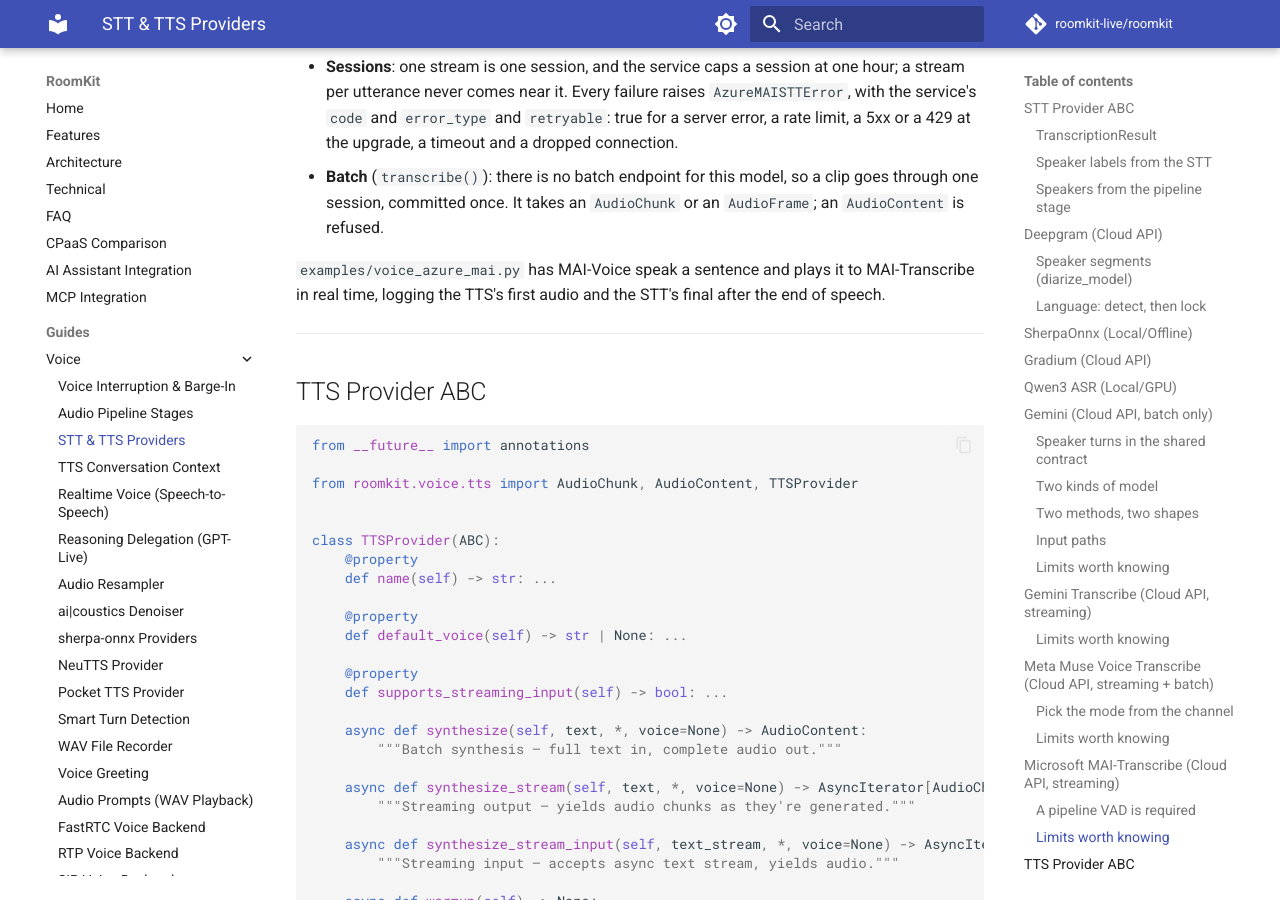
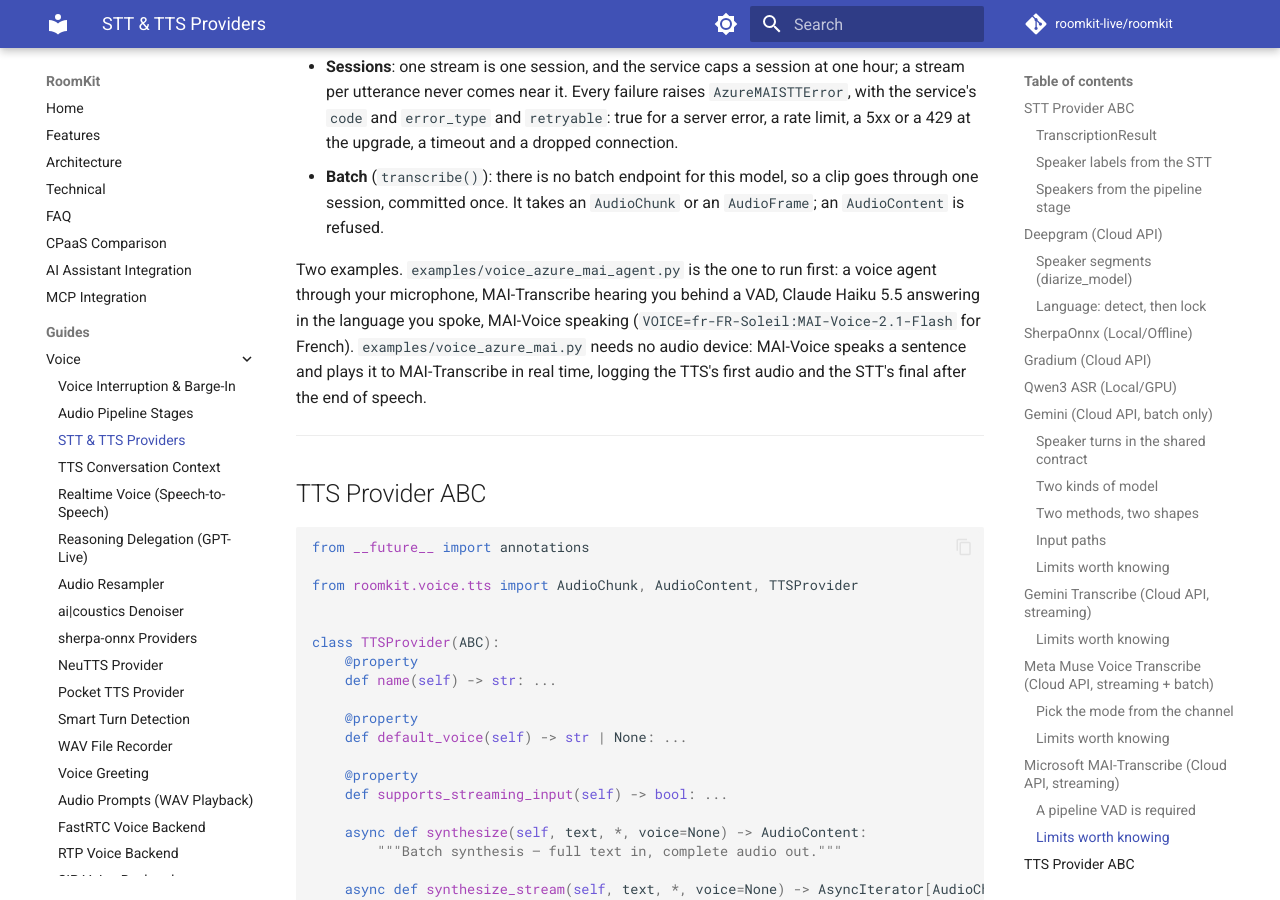
Before and after one commit to roomkit-live/roomkit-docs, an MkDocs documentation site: the page built from docs/guides/stt-tts-providers.md, in a window 1280 px wide and 900 px high, scrolled down 20822 px. Built offline with MkDocs 1.6.1 and Material for MkDocs 9.7.7, drawn with Linux system fonts in a browser that asks for light colours; comment, search, counter and statistics services are not loaded; some of the changed text lies outside the part shown.

Commit message:
docs(voice): the MAI voice agent example, the one to run first (RMK-608)
The guide's MAI-Transcribe and Azure Speech sections name examples/voice_azure_mai_agent.py: a microphone voice agent hearing with MAI-Transcribe behind a VAD, answering with Claude Haiku 5.5, speaking with MAI-Voice; the round trip stays the one for a machine with no audio device.

```diff
--- a/docs/guides/stt-tts-providers.md
+++ b/docs/guides/stt-tts-providers.md
@@ -875,7 +875,11 @@ the service bills per hour of audio sent.
   clip goes through one session, committed once. It takes an `AudioChunk` or
   an `AudioFrame`; an `AudioContent` is refused.
 
-`examples/voice_azure_mai.py` has MAI-Voice speak a sentence and plays it to
+Two examples. `examples/voice_azure_mai_agent.py` is the one to run first: a
+voice agent through your microphone, MAI-Transcribe hearing you behind a VAD,
+Claude Haiku 5.5 answering in the language you spoke, MAI-Voice speaking
+(`VOICE=fr-FR-Soleil:MAI-Voice-2.1-Flash` for French). `examples/voice_azure_mai.py`
+needs no audio device: MAI-Voice speaks a sentence and plays it to
 MAI-Transcribe in real time, logging the TTS's first audio and the STT's final
 after the end of speech.
 
@@ -1755,8 +1759,9 @@ dropped.
 - A refused render raises `AzureSpeechTTSError`, with `status_code` and
   `retryable` (true for 429 and 5xx).
 
-**Output**: mono 16-bit PCM at `sample_rate`. `examples/voice_azure_mai.py`
-streams a sentence and plays it back to MAI-Transcribe.
+**Output**: mono 16-bit PCM at `sample_rate`. `examples/voice_azure_mai_agent.py`
+is a voice agent speaking with it; `examples/voice_azure_mai.py` streams a
+sentence and plays it back to MAI-Transcribe.
 
 ---
 
```
